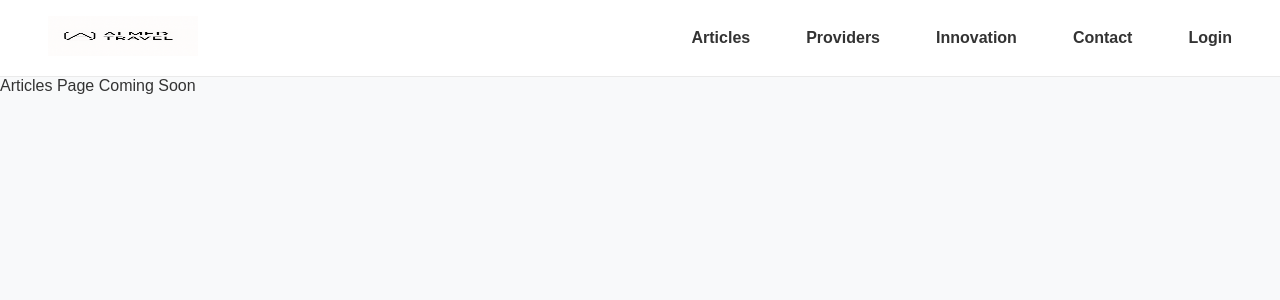
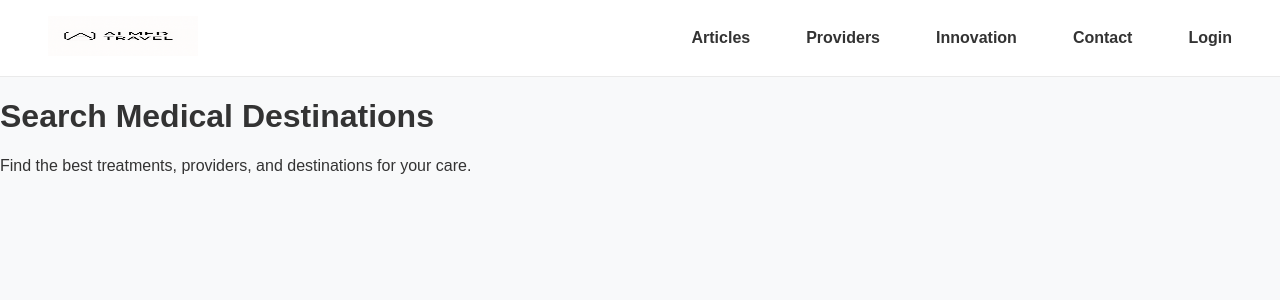
Before and after one commit to Lakewiew20000/Ai-med-travel, a Next.js app: page /search in a window 1280 px wide. Shown: the top 300 px of the page. Built offline with nearby package versions, Linux system fonts and the light colour scheme.

Commit message:
Update search.js

```diff
--- a/pages/search.js
+++ b/pages/search.js
@@ -1,3 +1,8 @@
-export default function SearchPage() {
-  return <div>Articles Page Coming Soon</div>;
+export default function Search() {
+  return (
+    <div>
+      <h1>Search Medical Destinations</h1>
+      <p>Find the best treatments, providers, and destinations for your care.</p>
+    </div>
+  );
 }
```
